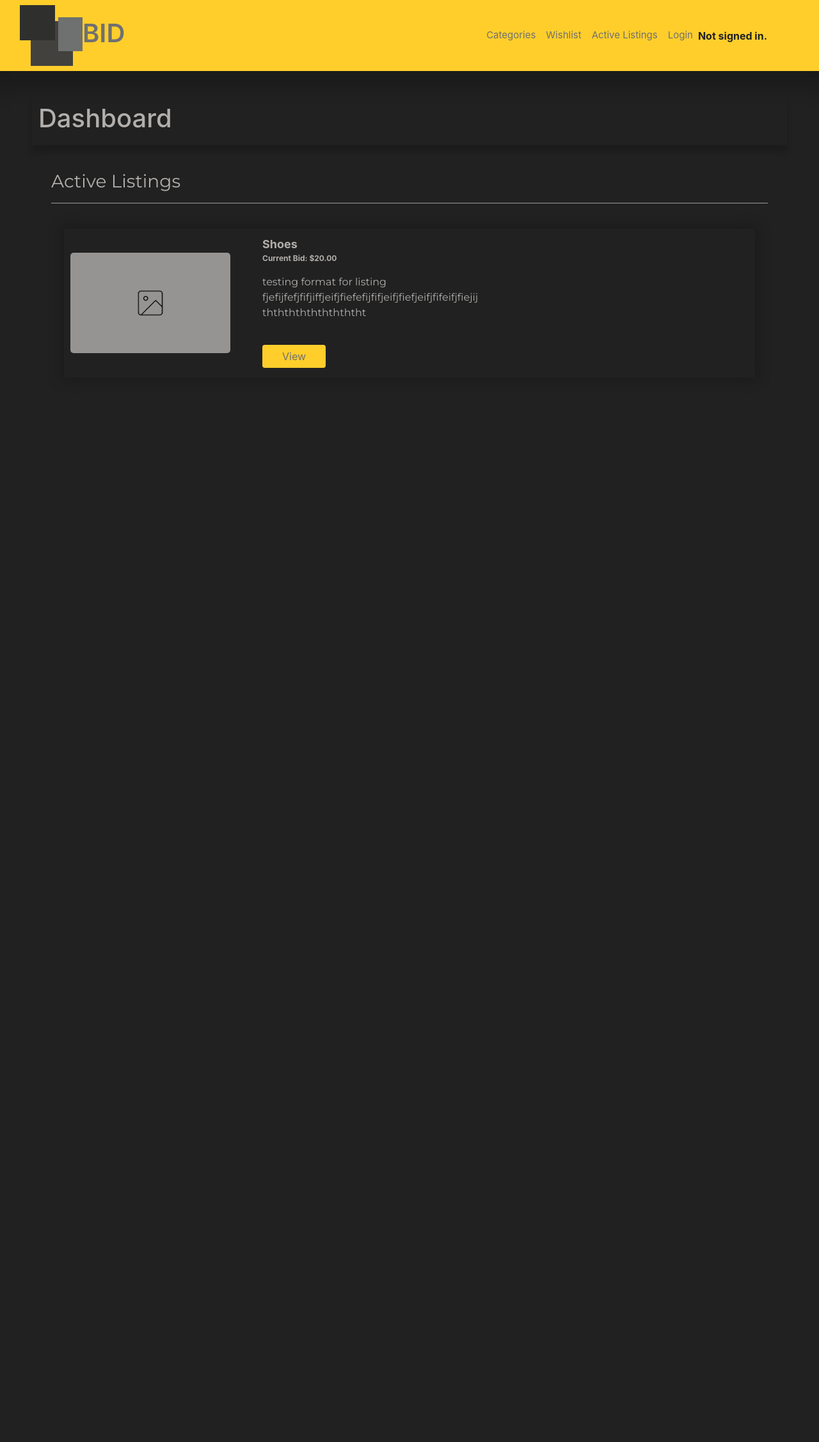
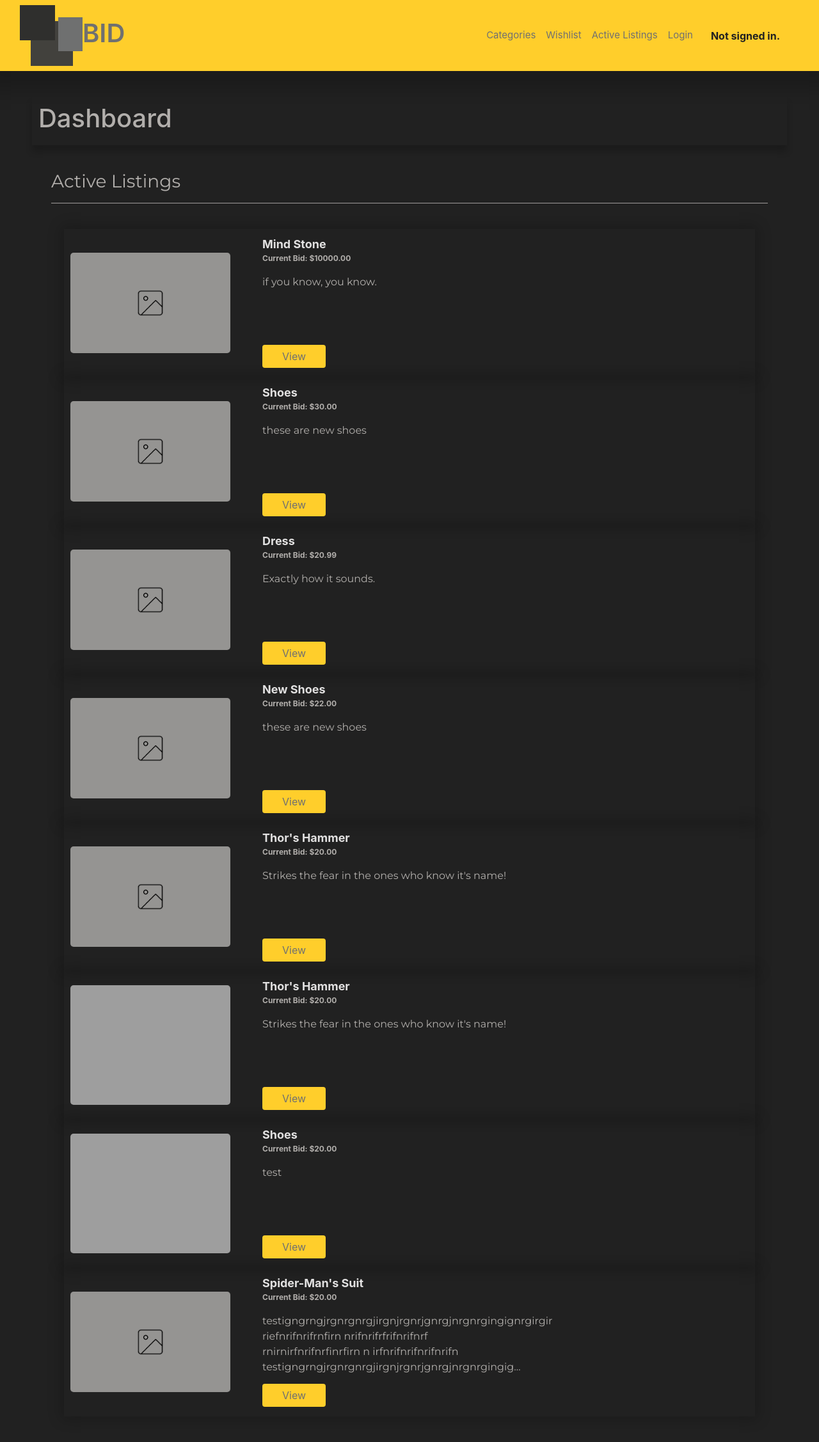
Before and after one commit to peter33chavez/commerce-Project2, a Django app: page / in a window 1280 px wide. Shown: the whole page at 64% size. Before the commit the page ends 575 px from the top, so only its background shows below. Run offline with Django 3.2, Linux system fonts and the light colour scheme; data comes from the database, SQL or seed files in the repository; both versions use the stored data as it was after the commit; some libraries are stand-ins or nearby versions; grey boxes are pictures that could not be loaded.

Commit message:
active listings now dynamicly populate on index page.

```diff
--- a/commerce/auctions/static/auctions/styles.css
+++ b/commerce/auctions/static/auctions/styles.css
@@ -63,7 +63,7 @@ hr{
     color: #212121;
     position: relative;
     top: 8px;
-
+    left: 20px;
 }
 
 .login-form, .register-form{
@@ -95,7 +95,7 @@ hr{
 .form-control{
     margin-bottom: 10px;
     margin-left: 10px;
-    color: #B2AFAC;
+    color: #B2AFAC!important;
 }
 .dashboard{
     margin: 0 50px;
@@ -133,6 +133,7 @@ hr{
 }
 .listing-title{
     font-size: 18px;
+    color: rgb(226, 225, 225);
 }
 .listing-price{
     font-size: 12px;
--- a/commerce/auctions/templates/auctions/index.html
+++ b/commerce/auctions/templates/auctions/index.html
@@ -10,24 +10,29 @@
     </div>
 
     <div class= 'active-listings'>
-        {% comment %} {% for listing in activeListings %} {% endcomment %}
+        {% for listing in listings %}
             <div class='listing-item'>
+                {%if listing.imgUrl is None %}
                 <div class='listing-img'>
                     <img  src='static/auctions/assets/img-placeholder.png' alt='Listed Item'>
                 </div>
+                {% else %}
+                    <div class='listing-img'>
+                    <img  src='{{listing.imgUrl}}' alt='Listed Item'>
+                </div>
+                {% endif %}
                 <div class='listing-details'>
-                    <div class='listing-title'><strong>Shoes</strong></div>
+                    <div class='listing-title'><strong>{{listing.title}}</strong></div>
                     <div class='listing-price'>
-                        <strong><p>Current Bid: $20.00</p></strong>
+                        <strong><p>Current Bid: ${{listing.startingPrice|floatformat:2}}</p></strong>
                     </div>
                     <div class='listing-description'>
-                        {% comment %} {{ description|truncatechars:255 }} {% endcomment %}
-                        <p>testing format for listing fjefijfefjfifjiffjeifjfiefefijfifjeifjfiefjeifjfifeifjfiejij thththththththththt<p>
+                        <p>{{ listing.description|truncatechars:190 }}<p>
                     </div>
                     <button class='btn view-btn' type='submit'>View</button>
                 </div>
             </div>
-        {% comment %} {%endfor%} {% endcomment %}
+        {%endfor%}
     </div>
 
 {% endblock %}
--- a/commerce/auctions/views.py
+++ b/commerce/auctions/views.py
@@ -11,13 +11,11 @@ from .models import User, auctionListings
 
 
 def index(request):
-    #activeListings = auctionListings()
+    activeListings = auctionListings.objects.all()
 
-
-
-    return render(request, "auctions/index.html")#, {
-        #'activeListings': activeListings
-    #})
+    return render(request, "auctions/index.html", {
+        'listings': activeListings
+    })
     #Active Listings Page
     #TODO
     #REQUIREMENTS
```
Also changed, not shown: commerce/db.sqlite3.
